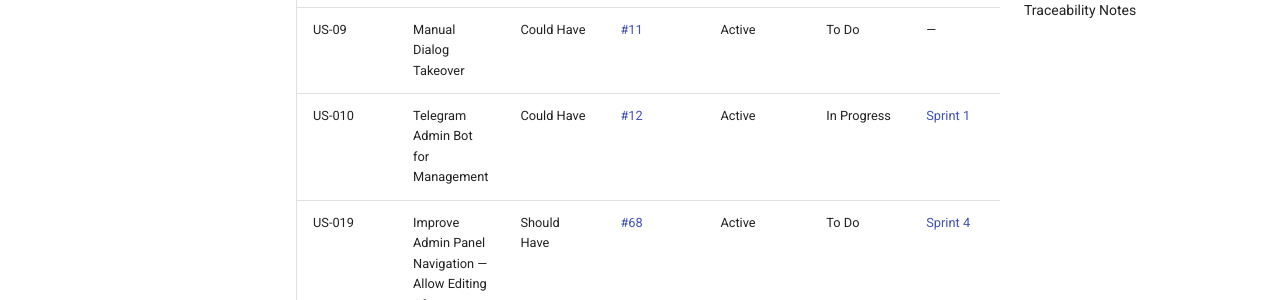
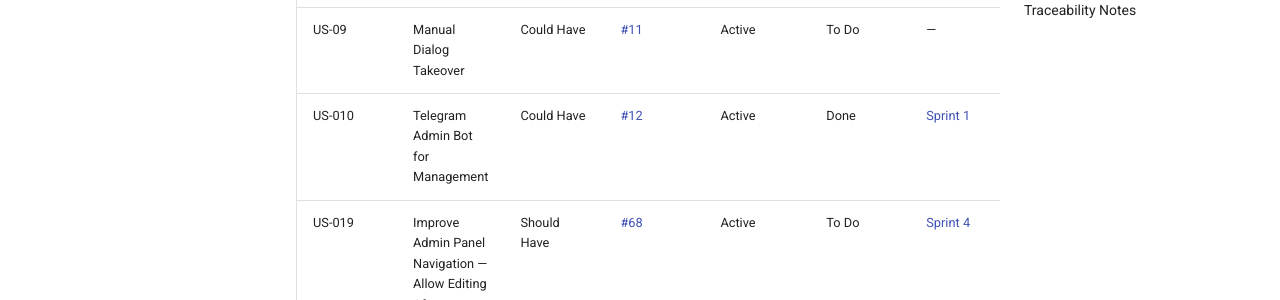
Before and after one commit to Aye-basota/AI-sales-manager, an MkDocs documentation site: the page built from docs/user-stories.md, in a window 1280 px wide and 900 px high, scrolled down 832 px. Shown: the part 152-452 px from the top of the window. Built offline with MkDocs 1.6.1 and Material for MkDocs 9.7.7, drawn with Linux system fonts in a browser that asks for light colours; comment, search, counter and statistics services are not loaded.

Commit message:
Update status of US-01: Telegram Admin Bot user story

```diff
--- a/docs/user-stories.md
+++ b/docs/user-stories.md
@@ -13,7 +13,7 @@ This file is the authoritative registry of stable user-story IDs and current mem
 | US-07 | 24/7 Availability | Should Have | [#9](https://github.com/Aye-basota/AI-sales-manager/issues/9) | Active | In Progress | [Sprint 1](https://github.com/Aye-basota/AI-sales-manager/milestone/1) |
 | US-08 | LLM Provider Selection | Should Have | [#10](https://github.com/Aye-basota/AI-sales-manager/issues/10) | Active | Done | [Sprint 1](https://github.com/Aye-basota/AI-sales-manager/milestone/1) |
 | US-09 | Manual Dialog Takeover | Could Have | [#11](https://github.com/Aye-basota/AI-sales-manager/issues/11) | Active | To Do | — |
-| US-010 | Telegram Admin Bot for Management | Could Have | [#12](https://github.com/Aye-basota/AI-sales-manager/issues/12) | Active | In Progress | [Sprint 1](https://github.com/Aye-basota/AI-sales-manager/milestone/1) |
+| US-010 | Telegram Admin Bot for Management | Could Have | [#12](https://github.com/Aye-basota/AI-sales-manager/issues/12) | Active | Done | [Sprint 1](https://github.com/Aye-basota/AI-sales-manager/milestone/1) |
 | US-019 | Improve Admin Panel Navigation — Allow Editing After Campaign Launch Step | Should Have | [#68](https://github.com/Aye-basota/AI-sales-manager/issues/68) | Active | To Do | [Sprint 4](https://github.com/Aye-basota/AI-sales-manager/milestone/3) |
 
 ## Removed User Stories
```
